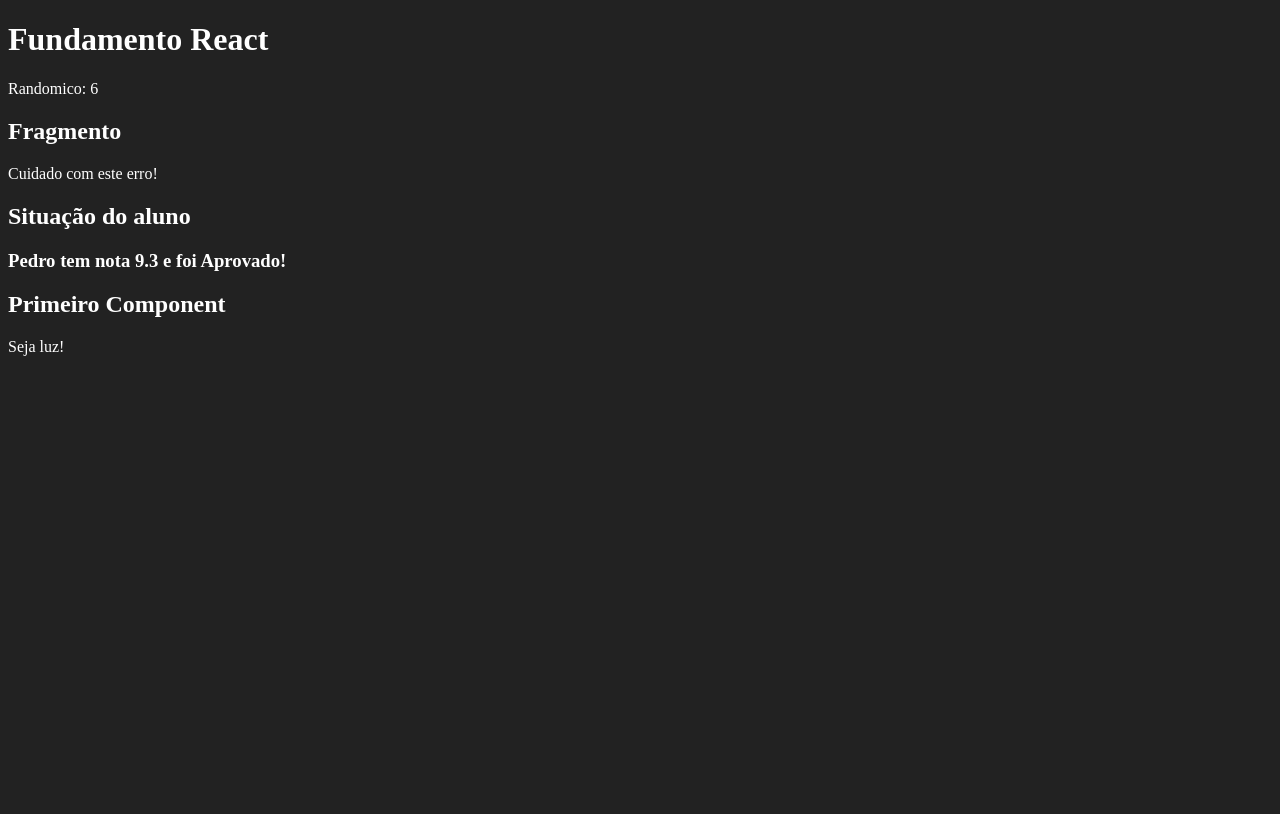
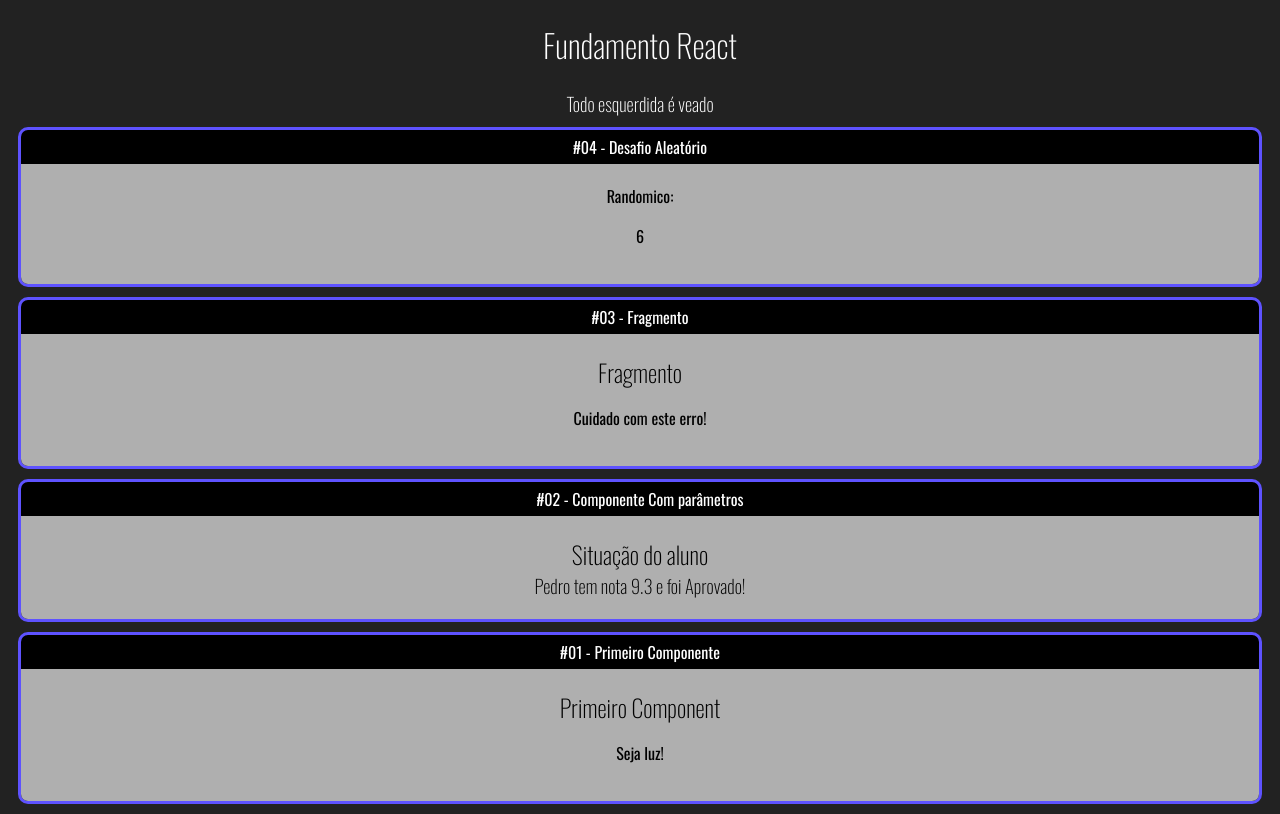
Before and after one commit to tindao02/fundamentos-react, a React (Create React App) app: page / in a window 1280 px wide. Built offline with nearby package versions, Linux system fonts and the light colour scheme.

Commit message:
Componente Card e divisão

```diff
--- a/public/index.html
+++ b/public/index.html
@@ -11,6 +11,8 @@
     />
     <link rel="apple-touch-icon" href="%PUBLIC_URL%/logo192.png" />
     <link rel="manifest" href="%PUBLIC_URL%/manifest.json" />
+    <link href="https://fonts.googleapis.com/css2?family=Oswald:wght@200;300;400;500;600;700&display=swap" rel="stylesheet">
+
     <title>React App</title>
   </head>
   <body>
--- a/src/App.jsx
+++ b/src/App.jsx
@@ -4,18 +4,32 @@
 import ComParametro from './components/basicos/ComParametro';
 import Fragmento from './components/basicos/Fragmento';
 import Randomico from './components/basicos/Randomico'
+import Card from './components/layout/Card'
 
 export default () =>
 (
     <div id="app">
         <h1>Fundamento React</h1>
+        <h3>Todo esquerdida é veado</h3>
+
+        <Card titulo="#04 - Desafio Aleatório">
             Randomico: <Randomico min={5} max={10}/>
+        </Card>
+
+        <Card titulo="#03 - Fragmento">
             <Fragmento />
+        </Card>
+
+        <Card titulo="#02 - Componente Com parâmetros">
             <ComParametro
                 titulo="Situação do aluno"
                 aluno="Pedro"
                 nota={9.3}
             />
-        <Primeiro></Primeiro>
+        </Card>
+
+        <Card titulo="#01 - Primeiro Componente">
+            <Primeiro/>
+        </Card>
     </div>
 );
--- a/src/components/basicos/Randomico.jsx
+++ b/src/components/basicos/Randomico.jsx
@@ -4,8 +4,8 @@
 {
     const { min, max } = props;
     return(
-        <>
+        <p>
             {parseInt(Math.random() * (max+1 - min)) + min}
-        </>
+        </p>
     )
 }
--- /dev/null
+++ b/src/components/layout/Card.css
@@ -0,0 +1,22 @@
+.Card
+{
+    background-color: black ;
+    border: 3px solid rgb(94, 82, 255);
+    border-radius: 10px;
+    overflow: hidden;
+    margin: 10px;
+}
+
+.Card .Title
+{
+    padding: 5px 0px;
+    display: flex;
+    justify-content: center;
+}
+
+.Card .Content
+{
+    background-color: rgb(175, 175, 175);
+    color: black;
+    padding: 20px;
+}
--- /dev/null
+++ b/src/components/layout/Card.jsx
@@ -0,0 +1,15 @@
+import React from 'react';
+
+import './Card.css'
+
+export default (props) =>
+{
+    return(
+        <div className='Card'>
+            <div className='Title'>{props.titulo}</div>
+            <div className='Content'>
+                {props.children}
+            </div>
+        </div>
+    );
+}
--- a/src/index.css
+++ b/src/index.css
@@ -1,5 +1,17 @@
 body
 {
+    font-family: Oswald;
     background-color: #222;
     color: white;
+    text-align: center;
 }
+
+h1, h2, h3
+{
+    font-weight: 200;
+}
+
+h2, h3
+{
+    margin: 0;
+}
```
Lines whose indentation alone changed are shown as unchanged.
